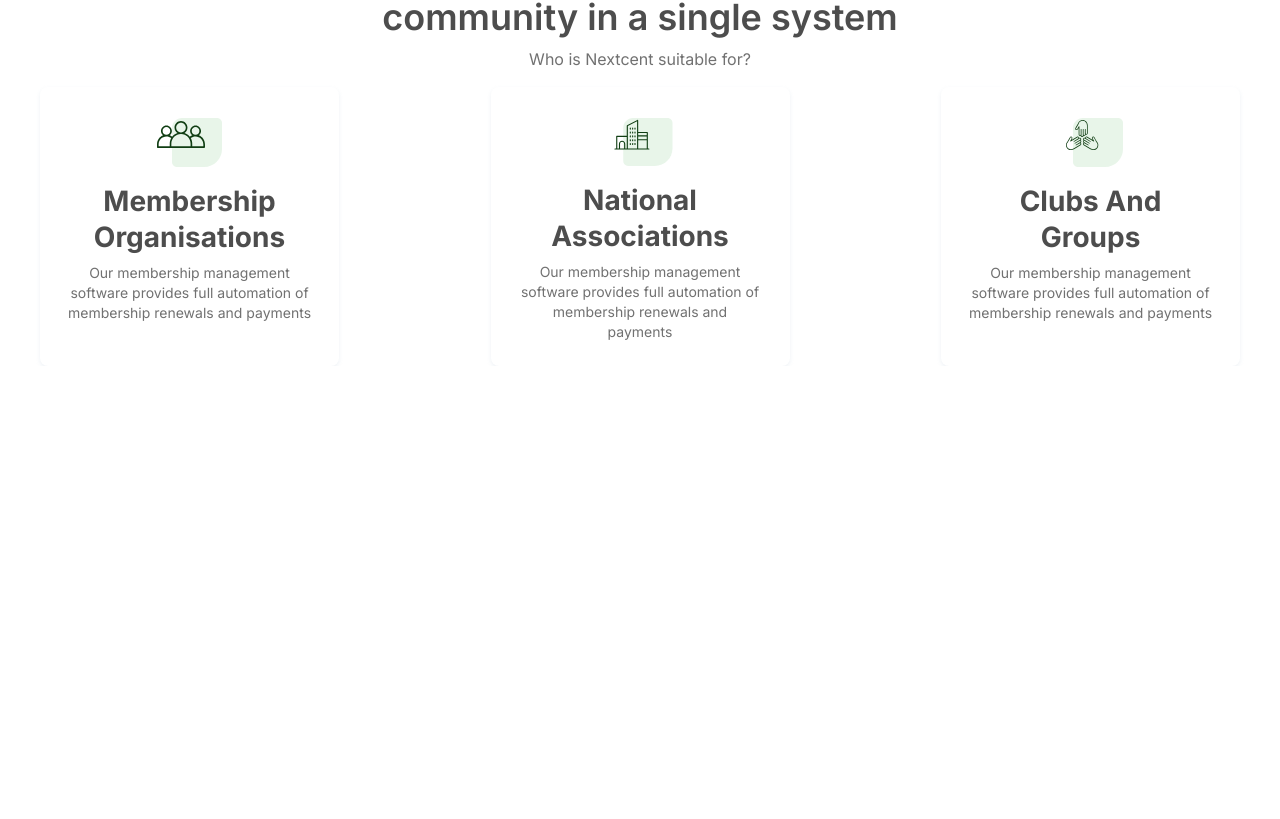
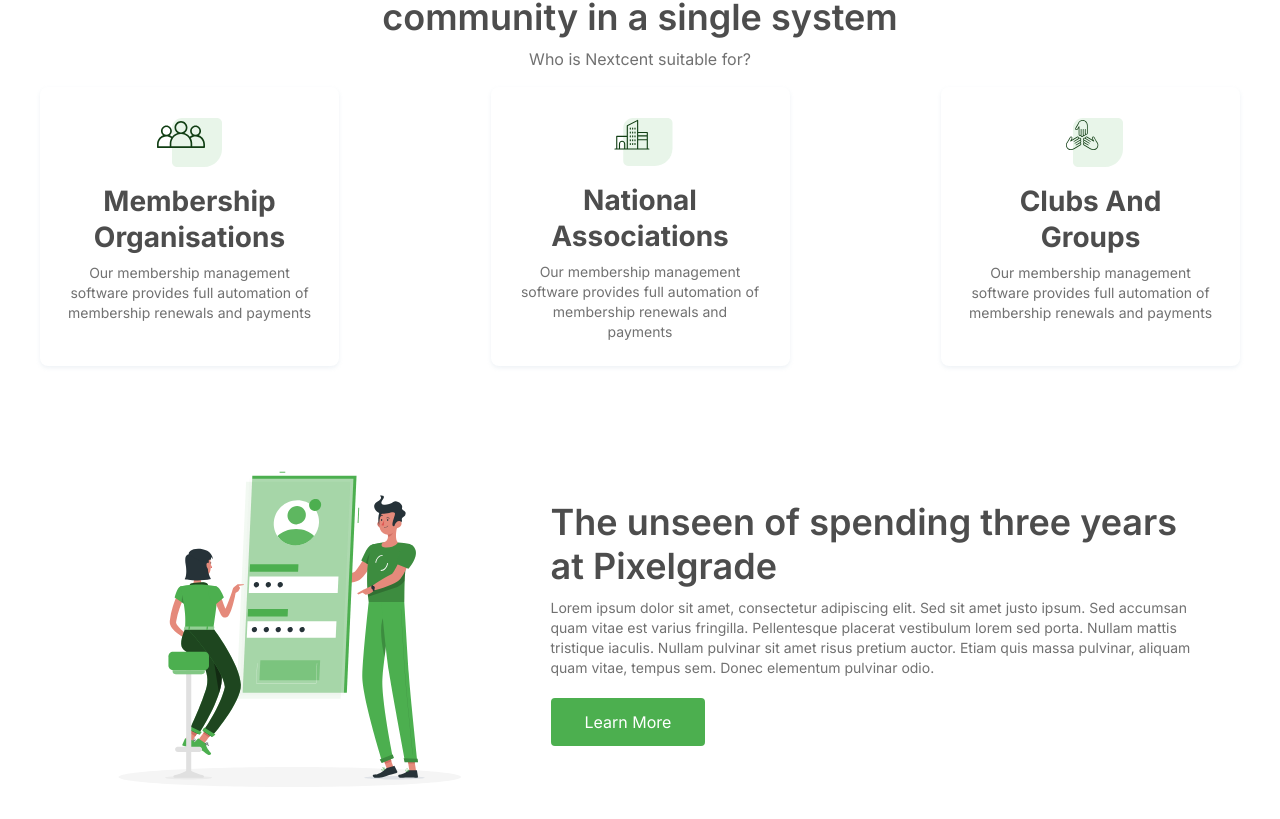
Before and after one commit to refarwan/nexcent-landing-page, a React (Create React App) app: page / in a window 1280 px wide. Shown: the part 952-1771 px from the top of the page. Before the commit the page ends 1318 px from the top, so only its background shows below. Built offline with nearby package versions, Linux system fonts and the light colour scheme.

Commit message:
feat: add unlock componet

```diff
--- a/src/App.css
+++ b/src/App.css
@@ -267,6 +267,9 @@
   .w-\[91px\] {
     width: 91px;
   }
+  .w-\[200px\] {
+    width: 200px;
+  }
   .w-\[230px\] {
     width: 230px;
   }
@@ -332,6 +335,9 @@
   .flex-col {
     flex-direction: column;
   }
+  .flex-row {
+    flex-direction: row;
+  }
   .flex-wrap {
     flex-wrap: wrap;
   }
@@ -356,11 +362,17 @@
   .gap-\[16px\] {
     gap: 16px;
   }
+  .gap-\[20px\] {
+    gap: 20px;
+  }
   .gap-\[30px\] {
     gap: 30px;
   }
   .gap-\[40px\] {
     gap: 40px;
+  }
+  .gap-\[48px\] {
+    gap: 48px;
   }
   .gap-\[50px\] {
     gap: 50px;
@@ -408,29 +420,14 @@
   .bg-silver {
     background-color: var(--color-silver);
   }
-  .px-\[3px\] {
-    padding-inline: 3px;
-  }
   .px-\[8px\] {
     padding-inline: 8px;
   }
   .px-\[16px\] {
     padding-inline: 16px;
   }
-  .px-\[30px\] {
-    padding-inline: 30px;
-  }
-  .px-\[31px\] {
-    padding-inline: 31px;
-  }
-  .px-\[32px\] {
-    padding-inline: 32px;
-  }
   .py-\[8px\] {
     padding-block: 8px;
-  }
-  .py-\[23px\] {
-    padding-block: 23px;
   }
   .py-\[24px\] {
     padding-block: 24px;
@@ -443,9 +440,6 @@
   }
   .text-center {
     text-align: center;
-  }
-  .text-\[13px\] {
-    font-size: 13px;
   }
   .text-\[14px\] {
     font-size: 14px;
@@ -625,9 +619,34 @@
       width: 300px;
     }
   }
+  .sm\:w-\[400px\] {
+    @media (width >= 40rem) {
+      width: 400px;
+    }
+  }
+  .sm\:w-\[442px\] {
+    @media (width >= 40rem) {
+      width: 442px;
+    }
+  }
+  .sm\:w-\[500px\] {
+    @media (width >= 40rem) {
+      width: 500px;
+    }
+  }
   .sm\:w-\[542px\] {
     @media (width >= 40rem) {
       width: 542px;
+    }
+  }
+  .sm\:w-\[661px\] {
+    @media (width >= 40rem) {
+      width: 661px;
+    }
+  }
+  .sm\:w-max {
+    @media (width >= 40rem) {
+      width: max-content;
     }
   }
   .sm\:flex-row {
@@ -650,11 +669,6 @@
       justify-content: center;
     }
   }
-  .sm\:gap-\[10px\] {
-    @media (width >= 40rem) {
-      gap: 10px;
-    }
-  }
   .sm\:gap-\[20px\] {
     @media (width >= 40rem) {
       gap: 20px;
@@ -665,6 +679,21 @@
       gap: 30px;
     }
   }
+  .sm\:gap-\[40px\] {
+    @media (width >= 40rem) {
+      gap: 40px;
+    }
+  }
+  .sm\:gap-\[100px\] {
+    @media (width >= 40rem) {
+      gap: 100px;
+    }
+  }
+  .sm\:px-0 {
+    @media (width >= 40rem) {
+      padding-inline: calc(var(--spacing) * 0);
+    }
+  }
   .sm\:px-\[50px\] {
     @media (width >= 40rem) {
       padding-inline: 50px;
@@ -673,6 +702,11 @@
   .sm\:px-\[100px\] {
     @media (width >= 40rem) {
       padding-inline: 100px;
+    }
+  }
+  .sm\:py-0 {
+    @media (width >= 40rem) {
+      padding-block: calc(var(--spacing) * 0);
     }
   }
   .sm\:pb-0 {
@@ -735,11 +769,6 @@
       height: max-content;
     }
   }
-  .xl\:w-\[299px\] {
-    @media (width >= 80rem) {
-      width: 299px;
-    }
-  }
   .xl\:w-\[391px\] {
     @media (width >= 80rem) {
       width: 391px;
@@ -748,6 +777,11 @@
   .xl\:w-\[657px\] {
     @media (width >= 80rem) {
       width: 657px;
+    }
+  }
+  .xl\:w-\[661px\] {
+    @media (width >= 80rem) {
+      width: 661px;
     }
   }
   .xl\:w-\[1200px\] {
@@ -833,13 +867,21 @@
     }
   }
 }
-@layer theme {
+@layer base {
   body {
     font-family: var(--font-inter);
   }
   a {
     --tw-outline-style: none;
     outline-style: none;
+  }
+  h2 {
+    font-size: 36px;
+    --tw-leading: 44px;
+    line-height: 44px;
+    --tw-font-weight: var(--font-weight-semibold);
+    font-weight: var(--font-weight-semibold);
+    color: var(--color-d-grey);
   }
 }
 @layer components {
@@ -925,6 +967,12 @@
   .small-button {
     height: 32px;
     padding-inline: 24px;
+  }
+  .body-3 {
+    font-size: 14px;
+    --tw-leading: 20px;
+    line-height: 20px;
+    color: var(--color-grey);
   }
 }
 @property --tw-translate-x {
--- a/src/App.tsx
+++ b/src/App.tsx
@@ -3,6 +3,7 @@ import Client from "./components/Client";
 import Comunity from "./components/Comunity";
 import Header from "./components/Header";
 import Hero from "./components/Hero";
+import Unlock from "./components/Unlock";
 
 function App() {
 	return (
@@ -12,6 +13,9 @@ function App() {
 				<Hero />
 				<Client />
 				<Comunity />
+				<div className="flex flex-col gap-[48px]">
+					<Unlock />
+				</div>
 			</main>
 		</>
 	);
--- /dev/null
+++ b/src/components/Unlock.tsx
@@ -0,0 +1,29 @@
+const Unlock = () => {
+	return (
+		<div className="flex flex-col items-center px-[16px] py-[24px] sm:flex-row sm:gap-[40px] sm:px-0 sm:py-0">
+			<img
+				src="mobile-login.svg"
+				alt="mobile login llustration"
+				className="w-[200px] sm:w-[442px]"
+			/>
+			<div className="flex flex-col gap-[20px] sm:w-[500px] xl:w-[661px]">
+				<div className="flex flex-col gap-[10px]">
+					<h2>The unseen of spending three years at Pixelgrade</h2>
+					<p className="body-3">
+						Lorem ipsum dolor sit amet, consectetur adipiscing elit. Sed sit
+						amet justo ipsum. Sed accumsan quam vitae est varius fringilla.
+						Pellentesque placerat vestibulum lorem sed porta. Nullam mattis
+						tristique iaculis. Nullam pulvinar sit amet risus pretium auctor.
+						Etiam quis massa pulvinar, aliquam quam vitae, tempus sem. Donec
+						elementum pulvinar odio.
+					</p>
+				</div>
+				<a href="/" className="button primary-button medium-button">
+					Learn More
+				</a>
+			</div>
+		</div>
+	);
+};
+
+export default Unlock;
--- a/src/input.css
+++ b/src/input.css
@@ -30,13 +30,17 @@
 	--shadow-3xl: 0 2px 4px rgba(171, 190, 209, 0.2);
 }
 
-@layer theme {
+@layer base {
 	body {
 		@apply font-inter;
 	}
 
 	a {
 		@apply outline-none;
+	}
+
+	h2 {
+		@apply text-d-grey text-[36px] leading-[44px] font-semibold;
 	}
 }
 
@@ -68,4 +72,8 @@
 	.small-button {
 		@apply h-[32px] px-[24px];
 	}
+
+	.body-3 {
+		@apply text-grey text-[14px] leading-[20px];
+	}
 }
```
Also changed, not shown: public/mobile-login.svg (added).
